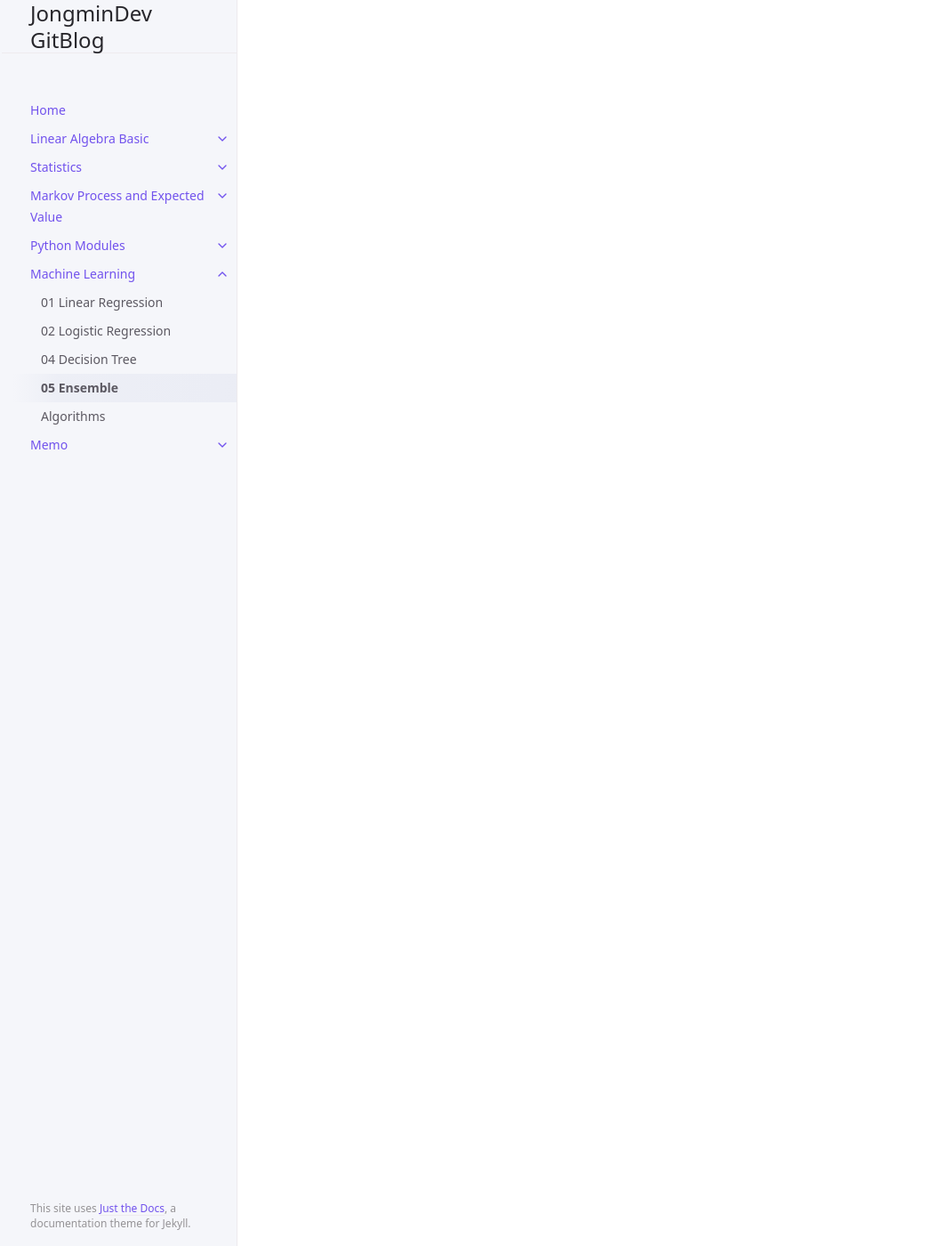
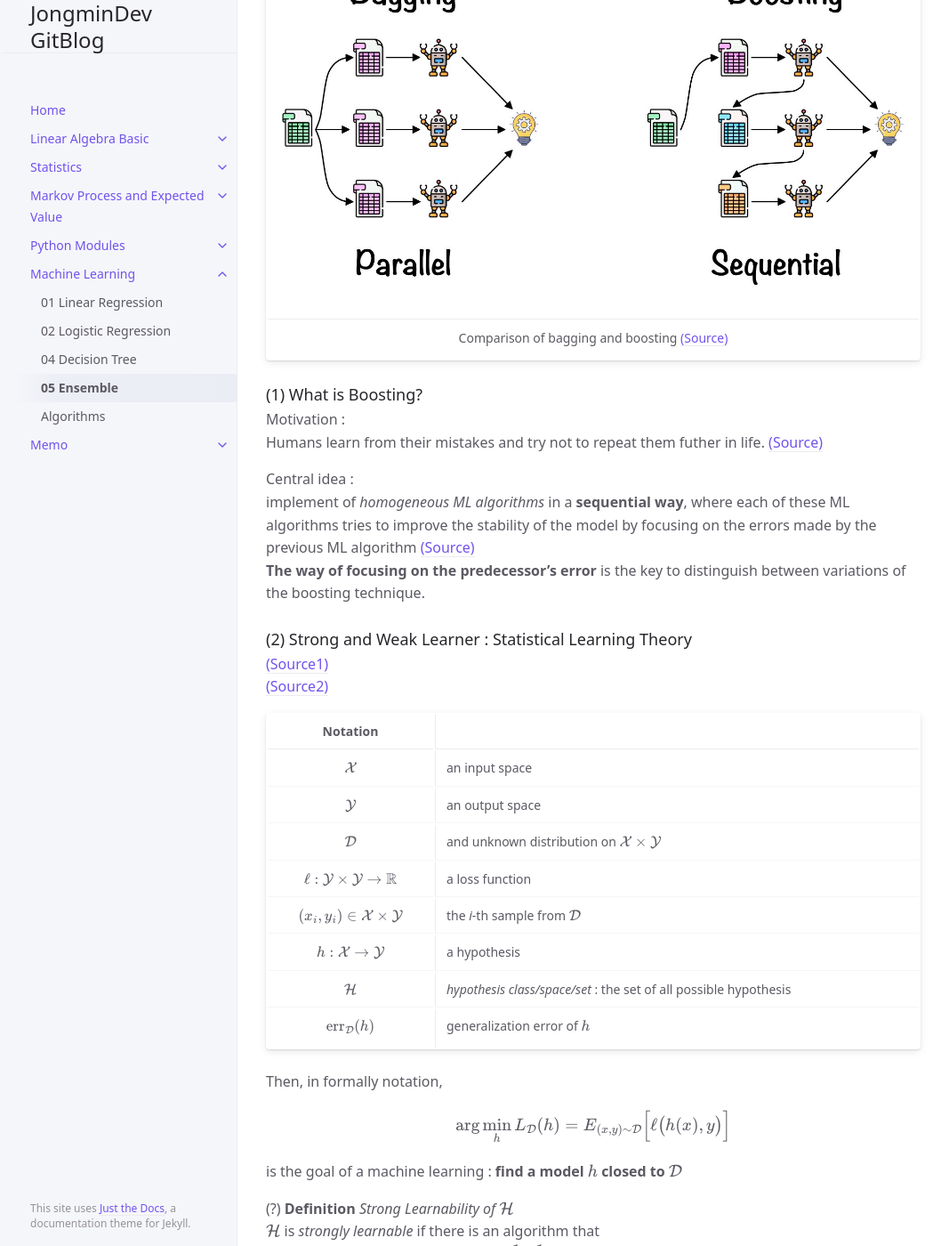
Before and after one commit to jongmindev/jongmindev.github.io, a Jekyll site: the page built from docs/MachineLearning/05Ensemble.md, in a window 1280 px wide and 1400 px high, scrolled down 3221 px. Shown: the whole window at 89% size, without its empty margins (105-1172 px from the left). Built offline with Jekyll 4.4.1, drawn with Linux system fonts in a browser that asks for light colours; some of the changed text lies outside the part shown.

Commit message:
boosting (unfinished)

```diff
--- a/docs/MachineLearning/05Ensemble.md
+++ b/docs/MachineLearning/05Ensemble.md
@@ -19,17 +19,19 @@ parent : Machine Learning
 
 ## 1. Bagging (decrease variance) : Bootstrapping + Aggregating
 
+### (1) What is Bagging?
+
 - Bootstrapping : generate new traing sets by **uniformly sampling with replacement** from the standard traing set
 (cf) bootstrap (n.) : better oneself by rigorous, unaided effort [(Source)](https://www.etymonline.com/search?q=bootstrap)
 - Aggregating : aggregate the results of multiple models.
-(ex) Random Forest
+- (ex) Random Forest
 
 |![bagging flow](/docs/MachineLearning/images/bagging.png)|
 |:---:|
 |bagging flow. [(Source)](https://corporatefinanceinstitute.com/resources/knowledge/other/bagging-bootstrap-aggregation/)|
 
 
-### (1) Statistics - variance reduction
+### (2) Statistics - variance reduction
 
 Let $X_1, X_2, \cdots, X_n$ be samples from identical distribution with a variance $\sigma^2$.
 
@@ -103,11 +105,99 @@ For not maximally correlated trees **(Property 2)**,
 - anything else can be added to lower correlation between sub-models.
 
 
-## 2. Boosting (decrease bias) : Several sequential weak learner build a strong learner.
+
+## 2. Boosting (decrease bias) : Several *sequential* weak learners build a strong learner.
+
 - (ex) AdaBoost, Gradient Tree Boosting, XGBoost
 (참고 : https://blog.paperspace.com/adaboost-optimizer/)
 
+|![Comparison of bagging and boosting](/docs/MachineLearning/images/bagging_and_boosting.jpeg)|
+|:---:|
+|Comparison of bagging and boosting [(Source)](https://towardsdatascience.com/ensemble-learning-bagging-boosting-3098079e5422)|
 
+### (1) What is Boosting?
+
+Motivation :
+Humans learn from their mistakes and try not to repeat them futher in life. [(Source)](https://blog.paperspace.com/adaboost-optimizer/)
+
+Central idea :
+implement of *homogeneous ML algorithms* in a **sequential way**, where each of these ML algorithms tries to improve the stability of the model by focusing on the errors made by the previous ML algorithm [(Source)](https://towardsdatascience.com/ensemble-learning-bagging-boosting-3098079e5422)
+**The way of focusing on the predecessor's error** is the key to distinguish between variations of the boosting technique.
+
+
+### (2) Strong and Weak Learner : Statistical Learning Theory
+
+[(Source1)](https://www.cs.cornell.edu/courses/cs6781/2020sp/lectures/18-adaboost.pdf)
+[(Source2)](https://www.wisdom.weizmann.ac.il/~ethanf/teaching/ItSLT_16/index.html)
+
+|**Notation**||
+|:---:|:---|
+|$\mathcal{X}$ | an input space |
+|$\mathcal{Y}$ | an output space |
+|$\mathcal{D}$ | and unknown distribution on $\mathcal{X} \times \mathcal{Y}$ |
+|$\ell : \mathcal{Y} \times \mathcal{Y} \rightarrow \mathbb{R}$ | a loss function |
+|$(x_i, y_i) \in \mathcal{X} \times \mathcal{Y}$ | the *i*-th sample from $\mathcal{D}$|
+|$h : \mathcal{X} \rightarrow \mathcal{Y}$ | a hypothesis |
+|$\mathcal{H}$ | *hypothesis class/space/set* : the set of all possible hypothesis |
+|$\text{err}_{\mathcal{D}}(h)$| generalization error of $h$ |
+
+Then, in formally notation,
+
+$$
+\text{arg} \min_h L_{\mathcal{D}}(h) = E_{(x,y) \sim \mathcal{D}} \Big[ \ell \big( h(x), y \big) \Big]
+$$
+
+is the goal of a machine learning : **find a model $h$ closed to $\mathcal{D}$**
+
+(?) **Definition** *Strong Learnability of $\mathcal{H}$*
+$\mathcal{H}$ is *strongly learnable* if there is an algorithm that
+for $\forall \mathcal{D}$, $\forall \epsilon > 0$, $\forall \delta > 0$, uses $\text{poly} \Big( \dfrac{1}{\epsilon}, \dfrac{1}{\delta}, VC(\mathcal{H}) \Big)$ samples from $\mathcal{D}$ and returns a classifier $h$ such that
+
+$$
+\text{Pr} \big( \text{err}_\mathcal{D} (h) \le \epsilon \big) \ge 1 - \delta
+$$
+
+The algorithm performing this learning task is call a *strong learner*.
+
+(?) **Definition** *Weak Learnability of $\mathcal{H}$*
+$\mathcal{H}$ is *$\gamma$-weakly learnable* if there is an algorithm that
+for $\forall \mathcal{D}$, $\forall \delta > 0$, uses $\text{poly} \Big( \dfrac{1}{\delta}, VC(\mathcal{H}) \Big)$ samples from $\mathcal{D}$ and returns a classifier $h$ such that
+
+$$
+\text{Pr} \big( \text{err}_\mathcal{D} (h) \le \frac{1}{2} - \gamma \big) \ge 1 - \delta
+$$
+
+The algorithm performing this learning task is call a *$\gamma$-weak learner*.
+
+(cf)
+![PAC](/docs/MachineLearning/images/PAC.PNG)
+
+Roughly speaking, *Weak Learner* refers to simple models that do only slightly better than random chance. [(Source)](https://medium.com/@toprak.mhmt/gradient-boosting-and-weak-learners-1f93726b6fbd)
+
+
+### AdaBoost : **Ada**ptive **Boost**ing
+
+- algorithm
+    - AdaBoost makes a **sequence of weak learners** (e.g. decision stumps).
+    - Each weak learner is **made based on weighted samples** from the dataset, and **evaluated its performance** to be used as a weight.
+    - When predicting after learning, the prediction follows the **weighted voting/average** of the decisions of each learner.
+
+AdaBoost.M1
+
+1. Let $\lbrace (x_i, y_i) \rbrace_m \in \mathcal{X} \times \mathcal{Y}$ be the dataset with size $m$, where $\mathcal{Y} = \lbrace -1, +1 \rbrace$ (binary classification).
+2. Let $\mathcal{D}_t$ be a distribution such that $\mathcal{D}_t(i)$ is the weight of *i*-th sample $(x_i, y_i)$ at iteration $t$.
+3. Initially, $\mathcal{D}_1(i) \equiv \dfrac{1}{m}$.
+4. For $t = 1, 2, \cdots, T$, where $T$ is the max iteration number,
+
+$$
+\alpha_i = \frac{1}{2} \text{log} \frac{1- \text{TotalError}}{\text{TotalError}}
+$$
+
+where $\text{TotalError} = \sum$
+
+### Gradient Tree Boosting
+
+### XGBoost
 
 ## 3. Stacking (improve predictions)
 - 개별 모델이 예측한 데이터를 다시 training set으로 사용해서 학습
```
Also changed, not shown: other parts of docs/MachineLearning/05Ensemble.md (+2 -2 lines), docs/MachineLearning/images/PAC.PNG (added), docs/MachineLearning/images/bagging_and_boosting.jpeg (added).
